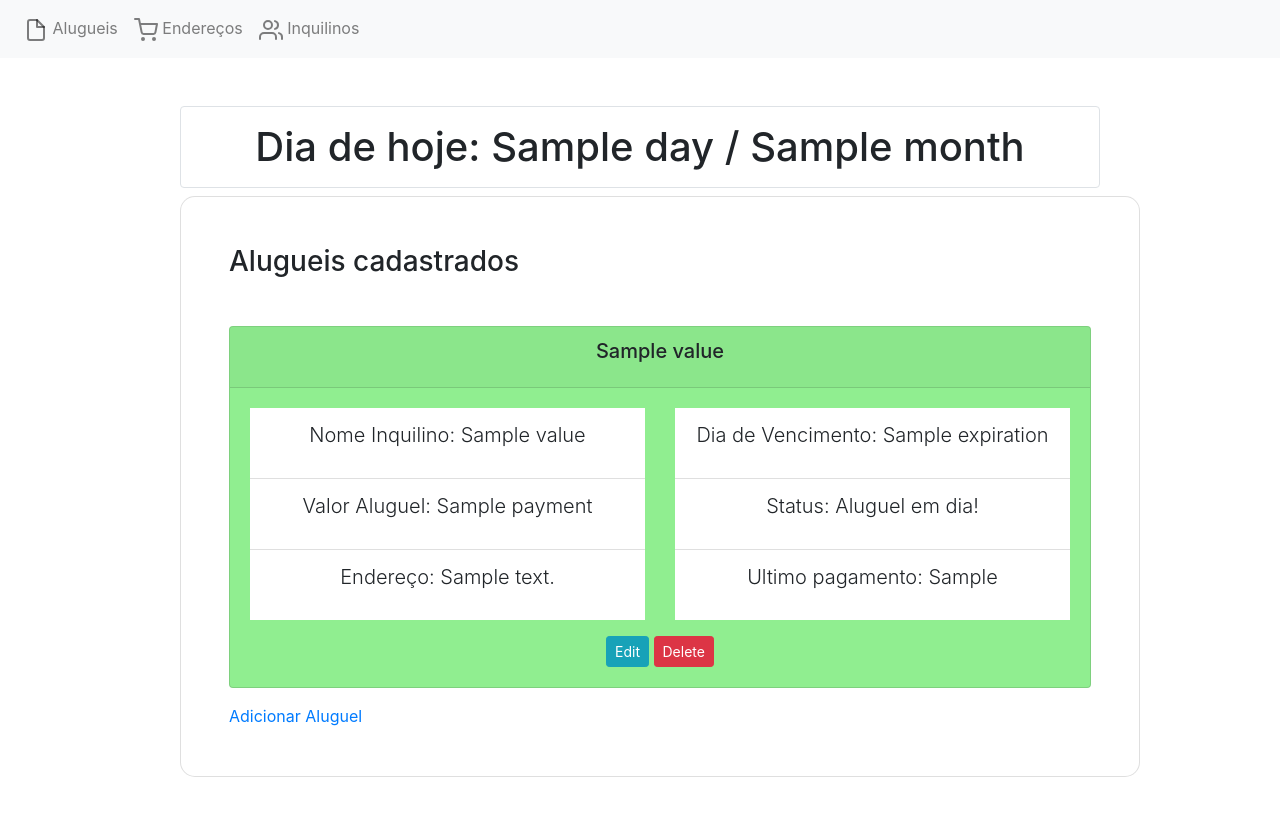
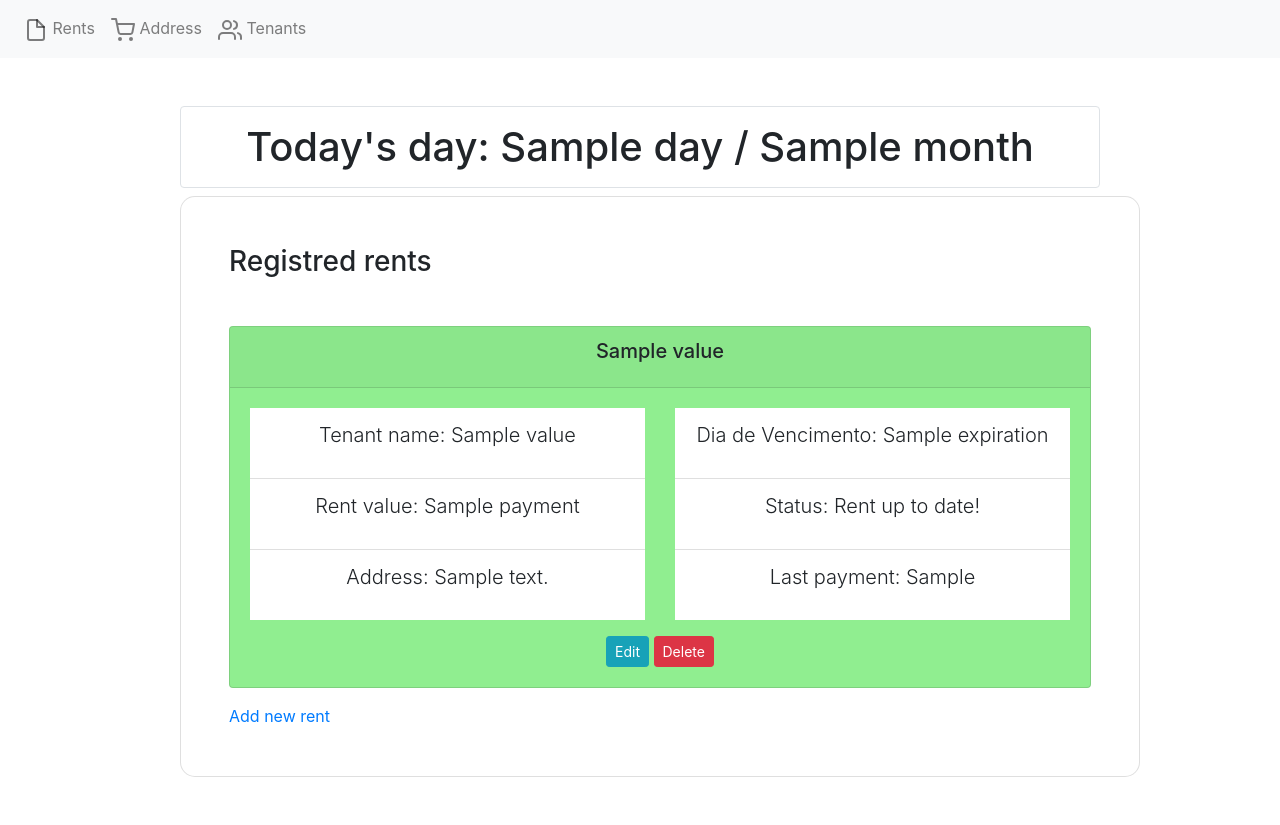
Before and after one commit to Igorcand/Rent-Control-Flask, a Python web app: template rental/blueprints/webui/templates/property/property.html in a window 1280 px wide. Run offline with Jinja, Linux system fonts and the light colour scheme; the template is opened without the code that fills it: most values are stand-ins (such as "Sample title", 1, 10 or a date in 2020); some libraries are stand-ins or nearby versions.

Commit message:
translated to english

```diff
--- a/rental/blueprints/webui/templates/address/add_address.html
+++ b/rental/blueprints/webui/templates/address/add_address.html
@@ -11,7 +11,7 @@
         <div class="col-12 col-lg-9 col-xl-7">
           <div class="card shadow-2-strong card-registration" style="border-radius: 15px;">
             <div class="card-body p-4 p-md-5">
-              <h3 class="mb-4 pb-2 pb-md-0 mb-md-5">Adicionar endereços</h3>
+              <h3 class="mb-4 pb-2 pb-md-0 mb-md-5">Add address</h3>
               <form method="post">
                 {% from "_formhelpers.html" import render_field %}
                 <div class="row">
--- a/rental/blueprints/webui/templates/address/address.html
+++ b/rental/blueprints/webui/templates/address/address.html
@@ -12,7 +12,7 @@
                   <div class="col-md-10 ">
                     <div class="card shadow-2-strong card-registration" style="border-radius: 15px; width:50em">
                       <div class="card-body p-4 p-md-5">
-                        <h3 class="mb-4 pb-2 pb-md-0 mb-md-5">Endereços cadastrados</h3>
+                        <h3 class="mb-4 pb-2 pb-md-0 mb-md-5">Registred address</h3>
 
 
 
@@ -58,7 +58,7 @@
 
                             {% endfor %}
                             {% endif %}
-                        <a href="{{url_for('webui.address.add_address')}}">Adicionar endereço</a>
+                        <a href="{{url_for('webui.address.add_address')}}">Add new address </a>
                       </div>
                     </div>
                   </div>
--- a/rental/blueprints/webui/templates/navbar.html
+++ b/rental/blueprints/webui/templates/navbar.html
@@ -1,23 +1,23 @@
 
 <nav class="navbar navbar-expand-lg navbar-light bg-light">
   <div class="collapse navbar-collapse" id="navbarSupportedContent">
-    <ul class="navbar-nav mr-auto">
+    <ul class="navbar-nav mr-auto text-center">
       <li class="nav-item">
         <a class="nav-link" href="{{url_for('webui.property.property')}}">
           <svg xmlns="http://www.w3.org/2000/svg" width="24" height="24" viewBox="0 0 24 24" fill="none" stroke="currentColor" stroke-width="2" stroke-linecap="round" stroke-linejoin="round" class="feather feather-file"><path d="M13 2H6a2 2 0 0 0-2 2v16a2 2 0 0 0 2 2h12a2 2 0 0 0 2-2V9z"></path><polyline points="13 2 13 9 20 9"></polyline></svg>
-          Alugueis
+          Rents
         </a>
       </li>
       <li class="nav-item">
         <a class="nav-link" href="{{url_for('webui.address.addresses')}}">
           <svg xmlns="http://www.w3.org/2000/svg" width="24" height="24" viewBox="0 0 24 24" fill="none" stroke="currentColor" stroke-width="2" stroke-linecap="round" stroke-linejoin="round" class="feather feather-shopping-cart"><circle cx="9" cy="21" r="1"></circle><circle cx="20" cy="21" r="1"></circle><path d="M1 1h4l2.68 13.39a2 2 0 0 0 2 1.61h9.72a2 2 0 0 0 2-1.61L23 6H6"></path></svg>
-          Endereços
+          Address
         </a>
       </li>
       <li class="nav-item">
         <a class="nav-link" href="{{url_for('webui.tenant.tenants')}}">
           <svg xmlns="http://www.w3.org/2000/svg" width="24" height="24" viewBox="0 0 24 24" fill="none" stroke="currentColor" stroke-width="2" stroke-linecap="round" stroke-linejoin="round" class="feather feather-users"><path d="M17 21v-2a4 4 0 0 0-4-4H5a4 4 0 0 0-4 4v2"></path><circle cx="9" cy="7" r="4"></circle><path d="M23 21v-2a4 4 0 0 0-3-3.87"></path><path d="M16 3.13a4 4 0 0 1 0 7.75"></path></svg>
-          Inquilinos
+          Tenants
         </a>
       </li>
     </ul>
--- a/rental/blueprints/webui/templates/property/add_property.html
+++ b/rental/blueprints/webui/templates/property/add_property.html
@@ -11,7 +11,7 @@
         <div class="col-12 col-lg-9 col-xl-7">
           <div class="card shadow-2-strong card-registration" style="border-radius: 15px;">
             <div class="card-body p-4 p-md-5">
-              <h3 class="mb-4 pb-2 pb-md-0 mb-md-5">Adicionar Inquilinos</h3>
+              <h3 class="mb-4 pb-2 pb-md-0 mb-md-5">Add rent</h3>
               <form method="post">
                 {% from "_formhelpers.html" import render_field %}
                 <div class="row">
--- a/rental/blueprints/webui/templates/property/property.html
+++ b/rental/blueprints/webui/templates/property/property.html
@@ -11,10 +11,10 @@
           <div class="row ">
             <div class="col-md-1"></div>
             <div class="col-md-10">
-              <h1 class="h1 text-center p-3 border rounded">Dia de hoje: {{day}} / {{month}}</h1>
+              <h1 class="h1 text-center p-3 border rounded">Today's day: {{day}} / {{month}}</h1>
               <div class="card shadow-2-strong card-registration" style="border-radius: 15px; width:60em">
                 <div class="card-body p-4 p-md-5">
-                  <h3 class="mb-4 pb-2 pb-md-0 mb-md-5">Alugueis cadastrados</h3>
+                  <h3 class="mb-4 pb-2 pb-md-0 mb-md-5">Registred rents</h3>
 
                       {% if data_property %}
                       {% for key, value in data_property.items() %}
@@ -28,16 +28,16 @@
                         <ul class="list-group list-group-flush mb-3">
                           <div class="row">
                             <div class="col-md-6">
-                            <li class="list-group-item"><p class="lead">Nome Inquilino: {{value['name_tenant']}}</p> </li>
-                            <li class="list-group-item"><p class="lead">Valor Aluguel: {{value['payment']}}</p></li>
-                            <li class="list-group-item"><p class="lead">Endereço: {{value['address']}}</p></li>
+                            <li class="list-group-item"><p class="lead">Tenant name: {{value['name_tenant']}}</p> </li>
+                            <li class="list-group-item"><p class="lead">Rent value: {{value['payment']}}</p></li>
+                            <li class="list-group-item"><p class="lead">Address: {{value['address']}}</p></li>
 
 
                           </div>
                           <div class="col-md-6">
-                            <li class="list-group-item"><p class="lead">Dia de Vencimento: {{value['expiration']}}</p></li>
-                          <li class="list-group-item"><p class="lead">Status: Ultimo dia para pagamento!</p></li>
-                          <li class="list-group-item"><p class="lead">Ultimo pagamento: {{value['last_month']}}</p></li>
+                            <li class="list-group-item"><p class="lead">Expiration Day: {{value['expiration']}}</p></li>
+                          <li class="list-group-item"><p class="lead">Status: Last day for payment!</p></li>
+                          <li class="list-group-item"><p class="lead">Last payment: {{value['last_month']}}</p></li>
 
 
 
@@ -63,15 +63,15 @@
                         <ul class="list-group list-group-flush mb-3">
                           <div class="row">
                             <div class="col-md-6">
-                            <li class="list-group-item"><p class="lead">Nome Inquilino: {{value['name_tenant']}}</p> </li>
-                            <li class="list-group-item"><p class="lead">Valor Aluguel: {{value['payment']}}</p></li>
-                            <li class="list-group-item"><p class="lead">Endereço: {{value['address']}}</p></li>
+                            <li class="list-group-item"><p class="lead">Tenant name: {{value['name_tenant']}}</p> </li>
+                            <li class="list-group-item"><p class="lead">Rent value: {{value['payment']}}</p></li>
+                            <li class="list-group-item"><p class="lead">Address: {{value['address']}}</p></li>
 
                           </div>
                           <div class="col-md-6">
-                            <li class="list-group-item"><p class="lead">Dia de Vencimento: {{value['expiration']}}</p></li>
-                            <li class="list-group-item"><p class="lead">Status: Aluguel pendente!</p></li>
-                            <li class="list-group-item"><p class="lead">Ultimo pagamento: {{value['last_month']}}</p></li>
+                            <li class="list-group-item"><p class="lead">Expiration Day: {{value['expiration']}}</p></li>
+                            <li class="list-group-item"><p class="lead">Status: Late rent!</p></li>
+                            <li class="list-group-item"><p class="lead">Last payment: {{value['last_month']}}</p></li>
 
                           </div>
                         </div>
@@ -94,9 +94,9 @@
                             <div class="row">
                               <div class="col-md-6">
                                 <ul class="list-group list-group-flush mb-3">
-                                  <li class="list-group-item"><p class="lead">Nome Inquilino: {{value['name_tenant']}}</p> </li>
-                                  <li class="list-group-item"><p class="lead">Valor Aluguel: {{value['payment']}}</p></li>
-                                  <li class="list-group-item"><p class="lead">Endereço: {{value['address']}}</p></li>
+                                  <li class="list-group-item"><p class="lead">Tenant name: {{value['name_tenant']}}</p> </li>
+                                  <li class="list-group-item"><p class="lead">Rent value: {{value['payment']}}</p></li>
+                                  <li class="list-group-item"><p class="lead">Address: {{value['address']}}</p></li>
 
 
                                 </ul>
@@ -106,8 +106,8 @@
                                 <ul class="list-group list-group-flush mb-3">
 
                                   <li class="list-group-item"><p class="lead">Dia de Vencimento: {{value['expiration']}}</p></li>
-                                  <li class="list-group-item"><p class="lead">Status: Aluguel em dia!</p></li>
-                                  <li class="list-group-item"><p class="lead">Ultimo pagamento: {{value['last_month']}}</p></li>
+                                  <li class="list-group-item"><p class="lead">Status: Rent up to date!</p></li>
+                                  <li class="list-group-item"><p class="lead">Last payment: {{value['last_month']}}</p></li>
 
                                 </ul>
                               </div>
@@ -133,7 +133,7 @@
   </button>
 </div>
 <div class="modal-body">
-  <p class="text-danger">Are you Sure that you want to delete this brand ({{ value['name_property'] }}) </p>
+  <p class="text-danger">Are you Sure that you want to delete this property ({{ value['name_property'] }}) </p>
   </div>
   <div class="modal-footer">
   <button type="button" class="btn btn-secondary" data-dismiss="modal">Cancel</button>
@@ -152,7 +152,7 @@
                       {% endif %}
                     </tbody>
                   </table>
-                  <a href="{{url_for('webui.property.add_property')}}">Adicionar Aluguel</a>
+                  <a href="{{url_for('webui.property.add_property')}}">Add new rent</a>
                 </div>
               </div>
             </div>
--- a/rental/blueprints/webui/templates/tenant/add_tenant.html
+++ b/rental/blueprints/webui/templates/tenant/add_tenant.html
@@ -11,7 +11,7 @@
         <div class="col-12 col-lg-9 col-xl-7">
           <div class="card shadow-2-strong card-registration" style="border-radius: 15px;">
             <div class="card-body p-4 p-md-5">
-              <h3 class="mb-4 pb-2 pb-md-0 mb-md-5">Adicionar Inquilinos</h3>
+              <h3 class="mb-4 pb-2 pb-md-0 mb-md-5">Add tenant</h3>
               <form method="post">
                 {% from "_formhelpers.html" import render_field %}
                 <div class="row">
```
Also changed, not shown: rental/blueprints/webui/templates/tenant/tenant.html (+6 -6 lines).
